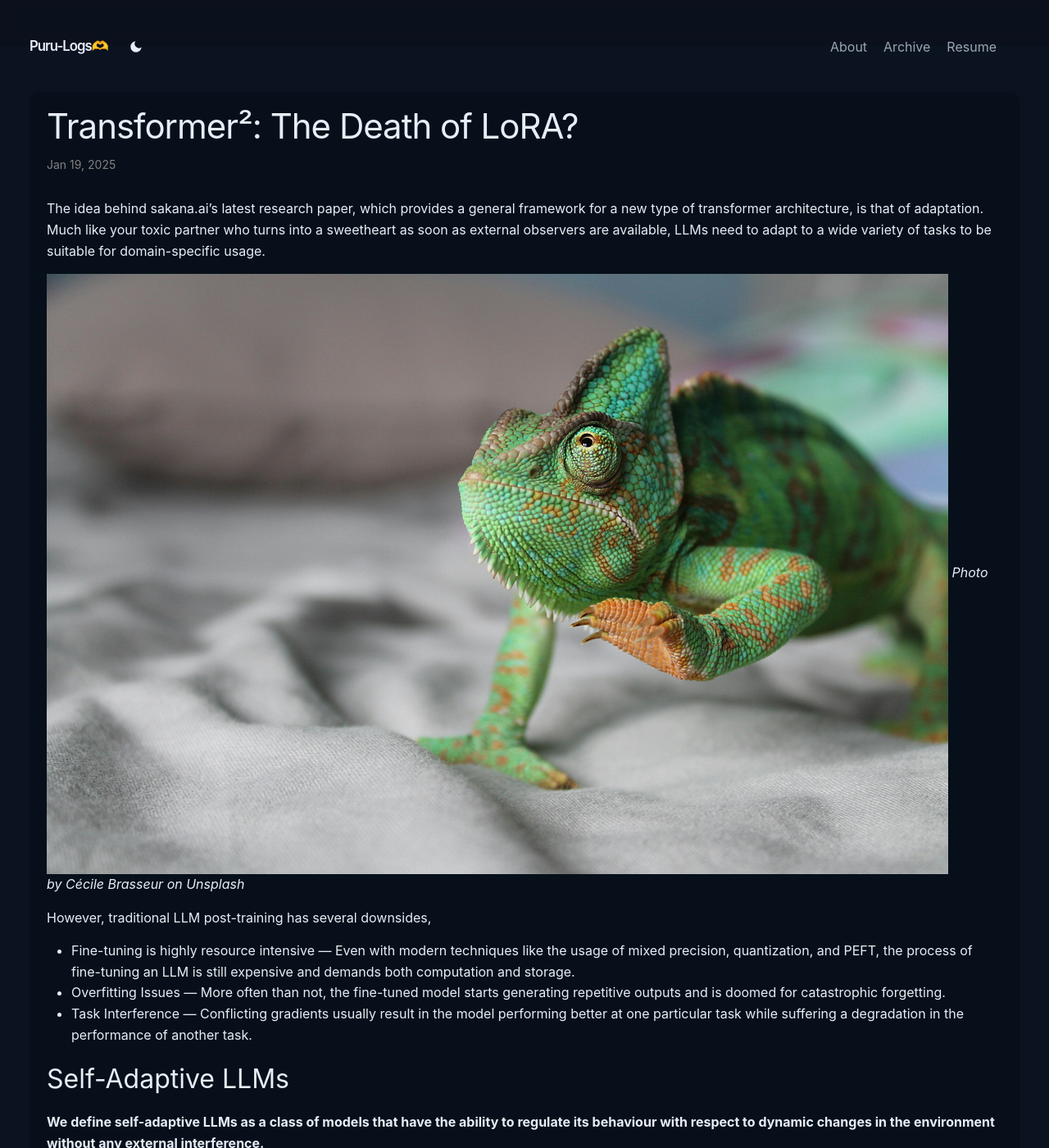
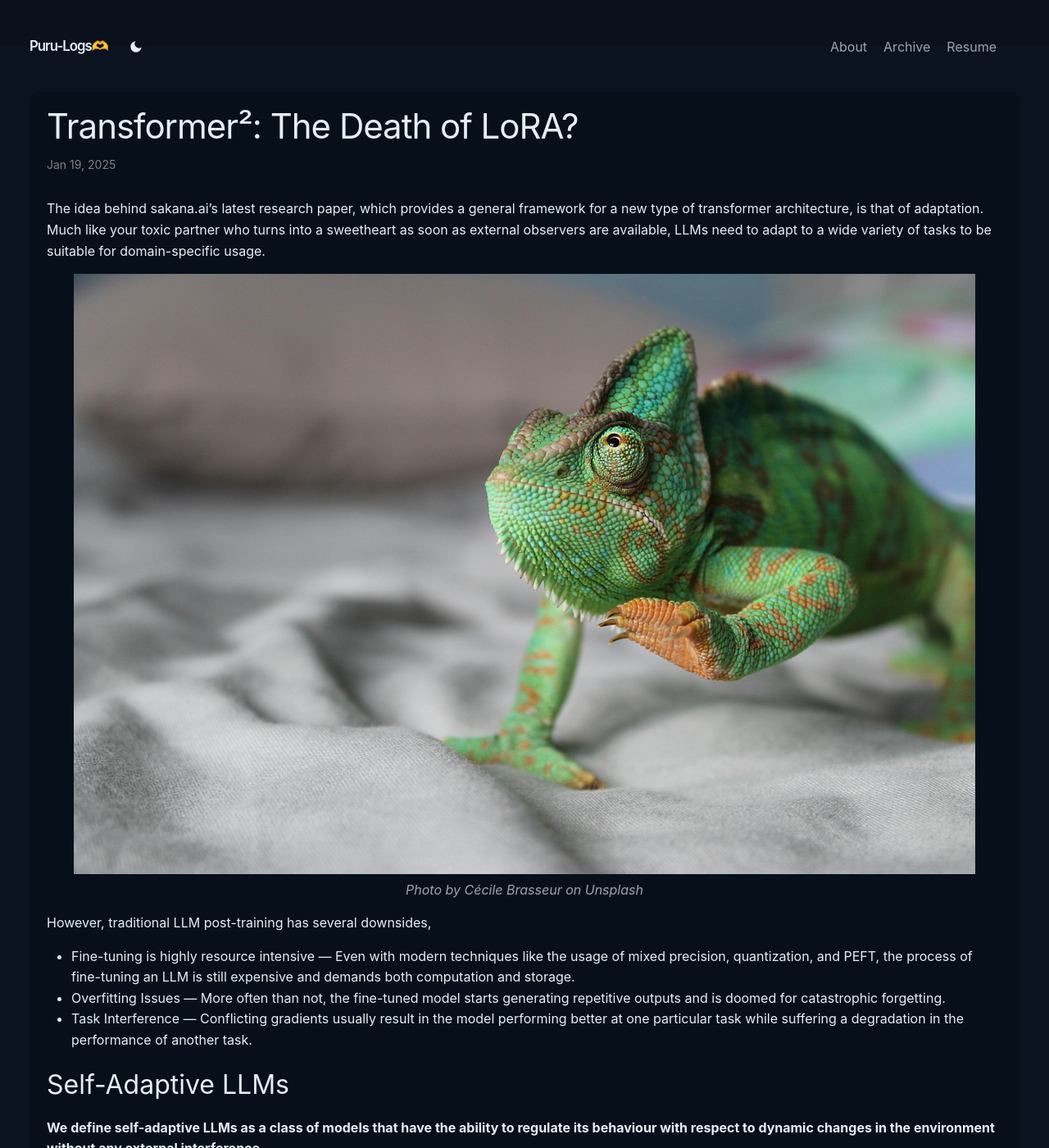
Before and after one commit to purusharthmalik/purusharthmalik.github.io, a Jekyll site: the page built from _posts/2025-01-04-transformer_squared.md, in a window 1280 px wide and 1400 px high. Shown: the whole window at 82% size. Built offline with Jekyll 4.4.1, drawn with Linux system fonts in a browser that asks for light colours.

Commit message:
Updated web design

```diff
--- a/assets/css/site-theme.css
+++ b/assets/css/site-theme.css
@@ -5,6 +5,9 @@
   --accent: #0b64ff;
   --header-bg: rgba(255,255,255,0.8);
   --border: rgba(0,0,0,0.06);
+  --code-bg: #eef;
+  --code-border: rgba(0,0,0,0.06);
+  --code-text: #0b1220;
   --card-bg: #fbfdff;
   --max-width: 78rem;
 }
@@ -16,6 +19,9 @@
   --accent: #7aa2ff;
   --header-bg: rgba(12,18,28,0.6);
   --border: rgba(255,255,255,0.06);
+  --code-bg: #071724;
+  --code-border: rgba(255,255,255,0.06);
+  --code-text: #e6eef8;
   --card-bg: #07101a;
 }
 
@@ -91,3 +97,19 @@ article{background:var(--card-bg);border-radius:12px;padding:1.25rem;border:1px
 
 /* Small utility */
 .sr-only{position:absolute;width:1px;height:1px;padding:0;margin:-1px;overflow:hidden;clip:rect(0,0,0,0);white-space:nowrap;border:0}
+
+/* Override minima code styles to be theme-aware */
+code, pre {
+  background-color: var(--code-bg) !important;
+  border: 1px solid var(--code-border) !important;
+  color: var(--code-text) !important;
+}
+
+code { padding: 1px 5px; border-radius:3px }
+pre { padding: 8px 12px; overflow-x:auto; border-radius:6px }
+
+/* Center images and captions inside page content */
+.page-content img { display:block; margin: 0 auto; }
+.page-content figure { margin: 0; }
+.page-content figcaption,
+.page-content p > em { display:block; text-align:center; color:var(--muted); margin-top:0.4rem; font-style:italic }
```
